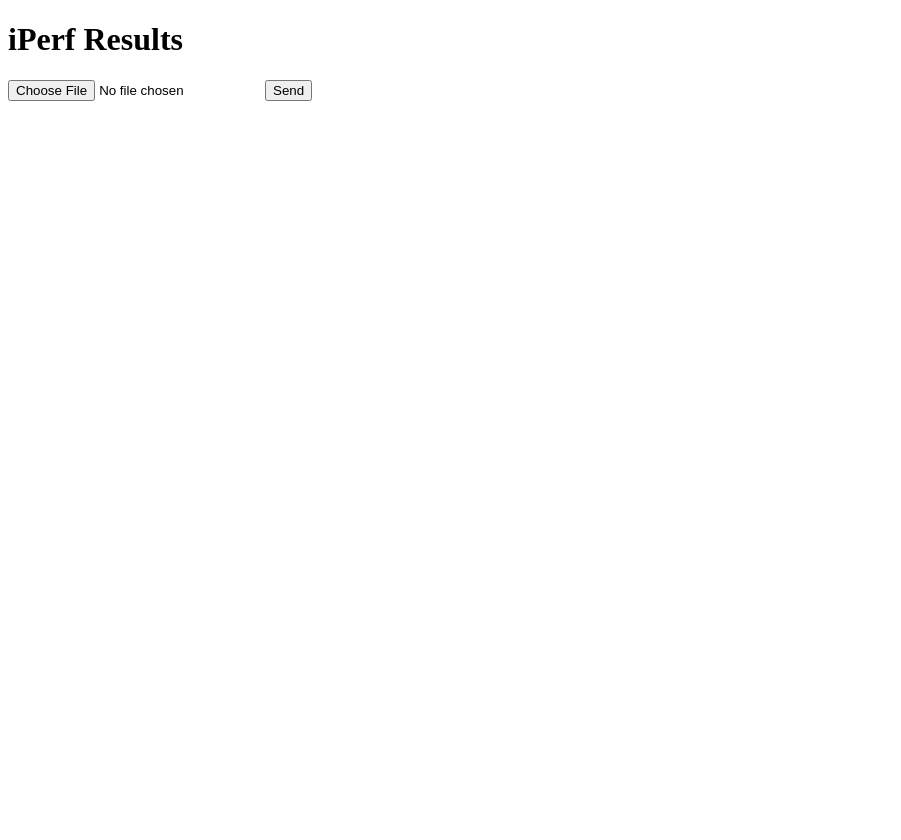
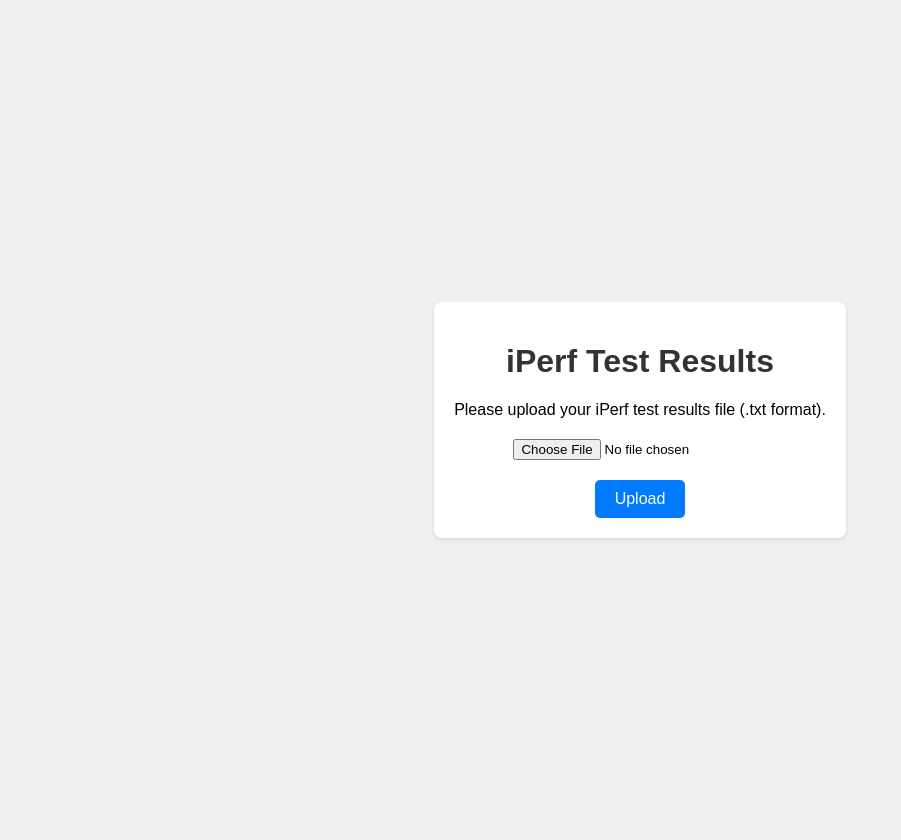
Before and after one commit to rafaelcampello/iperf, a Flask app: page / in a window 1280 px wide. Shown: the whole page, without its empty margins (0-901 px from the left). Before the commit the page ends 101 px from the top, so only its background shows below. Run offline with Flask 3, Linux system fonts and the light colour scheme.

Commit message:
Update index.html
adicionando alguns estilos CSS para deixá-lo mais visualmente agradável

```diff
--- a/templates/index.html
+++ b/templates/index.html
@@ -1,13 +1,65 @@
 <!DOCTYPE html>
-<html>
+<html lang="en">
 <head>
+    <meta charset="UTF-8">
+    <meta name="viewport" content="width=device-width, initial-scale=1.0">
     <title>iPerf Results Plotter</title>
+    <style>
+        body {
+            font-family: Arial, sans-serif;
+            background-color: #f0f0f0;
+            margin: 0;
+            padding: 20px;
+            display: flex;
+            justify-content: center;
+            align-items: center;
+            height: 100vh;
+        }
+
+        .container {
+            background-color: #fff;
+            padding: 20px;
+            border-radius: 8px;
+            box-shadow: 0 2px 4px rgba(0, 0, 0, 0.1);
+            text-align: center;
+        }
+
+        h1 {
+            color: #333;
+        }
+
+        form {
+            margin-top: 20px;
+        }
+
+        input[type="file"] {
+            margin-bottom: 20px;
+        }
+
+        input[type="submit"] {
+            background-color: #007bff;
+            color: #ffffff;
+            border: none;
+            padding: 10px 20px;
+            border-radius: 5px;
+            cursor: pointer;
+            font-size: 16px;
+        }
+
+        input[type="submit"]:hover {
+            background-color: #0056b3;
+        }
+    </style>
 </head>
 <body>
-    <h1>iPerf Results</h1>
-    <form method="POST" action="/submit" enctype="multipart/form-data">
-        <input type="file" name="iperf_results_file" accept=".txt">
-        <input type="submit" value="Send">
-    </form>
+    <div class="container">
+        <h1>iPerf Test Results</h1>
+        <p>Please upload your iPerf test results file (.txt format).</p>
+        <form method="POST" action="/submit" enctype="multipart/form-data">
+            <input type="file" name="iperf_results_file" accept=".txt">
+            <br>
+            <input type="submit" value="Upload">
+        </form>
+    </div>
 </body>
 </html>
```
